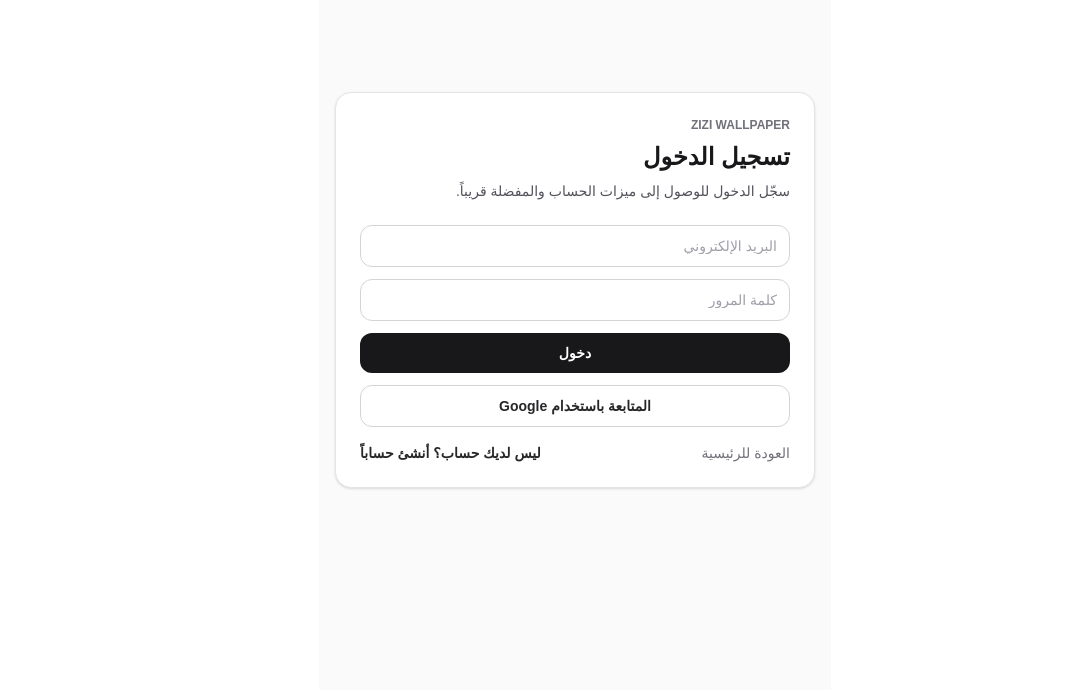
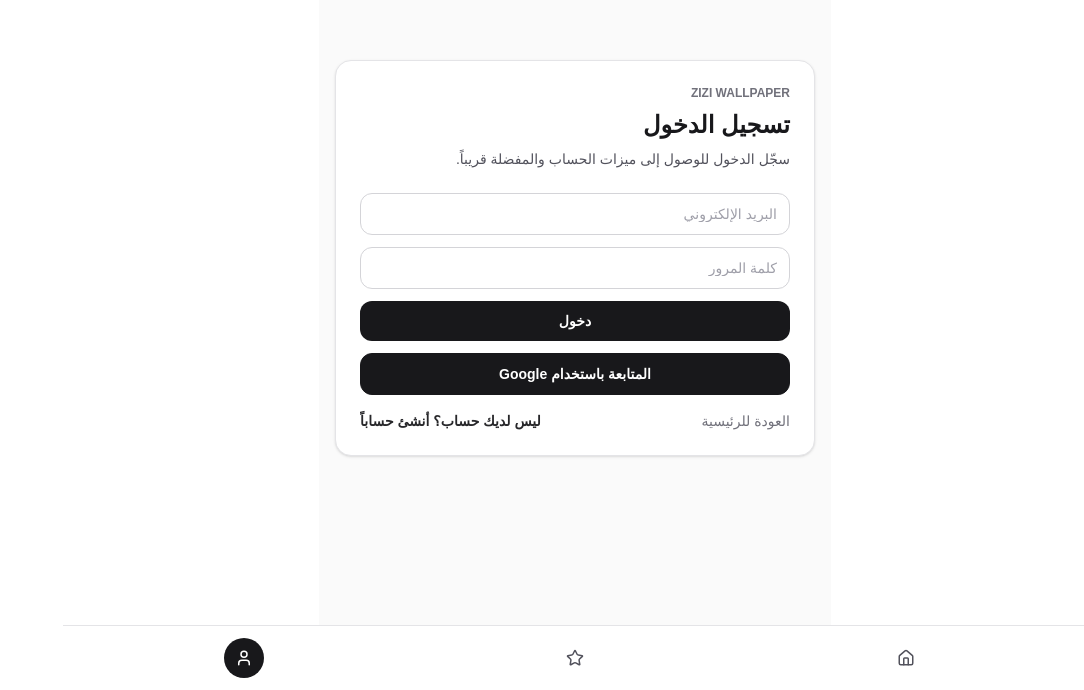
Before and after one commit to amina23aks/ziziwallpaper, a Next.js app: page /login in a window 1280 px wide. Shown: the part 110-800 px from the top of the page, without its empty margins (196-1280 px from the left). Built offline with nearby package versions, Linux system fonts and the light colour scheme; no server answers.

Commit message:
Polish auth nav icons and admin redirect behavior

```diff
--- /dev/null
+++ b/app/_components/mobile-bottom-nav.tsx
@@ -0,0 +1,38 @@
+"use client";
+
+import Link from "next/link";
+import { Home, Star, User } from "lucide-react";
+import { useAuth } from "@/app/_providers/auth-provider";
+
+export function MobileBottomNav({ activeTab }: { activeTab: "home" | "favorites" | "account" }) {
+  const { isSignedIn } = useAuth();
+  const accountHref = isSignedIn ? "/profile" : "/login";
+
+  const baseClassName = "inline-flex h-10 w-10 items-center justify-center rounded-full";
+
+  return (
+    <nav className="fixed inset-x-0 bottom-0 mx-auto flex w-full max-w-md items-center justify-around border-t border-zinc-200 bg-white px-4 py-3 sm:max-w-2xl lg:max-w-5xl">
+      <Link
+        href="/"
+        className={`${baseClassName} ${activeTab === "home" ? "bg-zinc-900 text-white" : "text-zinc-600"}`}
+        aria-label="الرئيسية"
+      >
+        <Home size={18} />
+      </Link>
+      <button
+        type="button"
+        className={`${baseClassName} ${activeTab === "favorites" ? "bg-zinc-900 text-white" : "text-zinc-600"}`}
+        aria-label="المفضلة"
+      >
+        <Star size={18} />
+      </button>
+      <Link
+        href={accountHref}
+        className={`${baseClassName} ${activeTab === "account" ? "bg-zinc-900 text-white" : "text-zinc-600"}`}
+        aria-label="الحساب"
+      >
+        <User size={18} />
+      </Link>
+    </nav>
+  );
+}
--- a/app/admin/layout.tsx
+++ b/app/admin/layout.tsx
@@ -1,6 +1,5 @@
 "use client";
 
-import Link from "next/link";
 import { useEffect } from "react";
 import { useRouter } from "next/navigation";
 import { useAuth } from "@/app/_providers/auth-provider";
@@ -12,10 +11,15 @@ export default function AdminLayout({ children }: { children: React.ReactNode })
   useEffect(() => {
     if (!isAuthLoading && !isSignedIn) {
       router.replace("/login");
+      return;
     }
-  }, [isAuthLoading, isSignedIn, router]);
 
-  if (isAuthLoading) {
+    if (!isAuthLoading && isSignedIn && userProfile && userProfile.role !== "admin") {
+      router.replace("/");
+    }
+  }, [isAuthLoading, isSignedIn, userProfile, router]);
+
+  if (isAuthLoading || (isSignedIn && !userProfile)) {
     return (
       <main className="mx-auto flex min-h-screen w-full max-w-4xl items-center justify-center px-4 text-sm text-zinc-500">
         جاري التحقق من الصلاحيات...
@@ -23,29 +27,8 @@ export default function AdminLayout({ children }: { children: React.ReactNode })
     );
   }
 
-  if (!isSignedIn) {
+  if (!isSignedIn || userProfile?.role !== "admin") {
     return null;
-  }
-
-  if (userProfile?.role !== "admin") {
-    return (
-      <main className="mx-auto flex min-h-screen w-full max-w-4xl items-center px-4">
-        <section className="w-full rounded-2xl border border-zinc-200 bg-white p-6 text-right shadow-sm">
-          <h1 className="text-xl font-bold text-zinc-900">غير مصرح لك بالدخول</h1>
-          <p className="mt-2 text-sm text-zinc-600">
-            هذه المنطقة متاحة فقط لحسابات الإدارة.
-          </p>
-          <div className="mt-4 flex justify-end gap-2">
-            <Link
-              href="/"
-              className="inline-flex items-center justify-center rounded-lg border border-zinc-300 px-4 py-2 text-sm font-semibold text-zinc-700"
-            >
-              العودة للرئيسية
-            </Link>
-          </div>
-        </section>
-      </main>
-    );
   }
 
   return <>{children}</>;
--- a/app/login/page.tsx
+++ b/app/login/page.tsx
@@ -6,6 +6,7 @@ import { useEffect, useState } from "react";
 import type { FirebaseError } from "firebase/app";
 import { signInWithEmail, signInWithGoogle, signUpWithEmail } from "@/lib/auth/auth";
 import { useAuth } from "@/app/_providers/auth-provider";
+import { MobileBottomNav } from "@/app/_components/mobile-bottom-nav";
 
 type AuthMode = "login" | "signup";
 
@@ -79,7 +80,7 @@ export default function LoginPage() {
   };
 
   return (
-    <main className="mx-auto flex min-h-screen w-full max-w-md items-center bg-zinc-50 px-4 py-8 sm:max-w-lg">
+    <main className="mx-auto flex min-h-screen w-full max-w-md items-center bg-zinc-50 px-4 py-8 pb-24 sm:max-w-lg">
       <section className="w-full rounded-2xl border border-zinc-200 bg-white p-5 shadow-sm sm:p-6">
         <div className="mb-6 space-y-2 text-right">
           <p className="text-xs font-semibold text-zinc-500">ZIZI WALLPAPER</p>
@@ -136,7 +137,7 @@ export default function LoginPage() {
           type="button"
           onClick={handleGoogleAuth}
           disabled={isSubmitting}
-          className="mt-3 inline-flex w-full items-center justify-center rounded-xl border border-zinc-300 px-4 py-2.5 text-sm font-semibold text-zinc-800 disabled:cursor-not-allowed disabled:opacity-60"
+          className="mt-3 inline-flex w-full items-center justify-center rounded-xl border border-zinc-900 bg-zinc-900 px-4 py-2.5 text-sm font-semibold text-white disabled:cursor-not-allowed disabled:opacity-60"
         >
           المتابعة باستخدام Google
         </button>
@@ -157,6 +158,7 @@ export default function LoginPage() {
           </button>
         </div>
       </section>
+      <MobileBottomNav activeTab="account" />
     </main>
   );
 }
--- a/app/page.tsx
+++ b/app/page.tsx
@@ -7,15 +7,12 @@ import { PublicWallpaperCard } from "@/app/_components/public-wallpaper-card";
 import { listActiveCategories } from "@/lib/firestore/categories";
 import { listQuestionPrompts } from "@/lib/firestore/question-prompts";
 import { listPublishedWallpapers } from "@/lib/firestore/wallpapers";
-import { useAuth } from "@/app/_providers/auth-provider";
+import { MobileBottomNav } from "@/app/_components/mobile-bottom-nav";
 import type { Category } from "@/types/category";
 import type { QuestionPrompt } from "@/types/question-prompt";
 import type { Wallpaper } from "@/types/wallpaper";
 
 export default function HomePage() {
-  const { isSignedIn } = useAuth();
-  const accountHref = isSignedIn ? "/profile" : "/login";
-
   const [wallpapers, setWallpapers] = useState<Wallpaper[]>([]);
   const [categories, setCategories] = useState<Category[]>([]);
   const [questionPrompts, setQuestionPrompts] = useState<QuestionPrompt[]>([]);
@@ -177,17 +174,7 @@ export default function HomePage() {
         )}
       </div>
 
-      <nav className="fixed inset-x-0 bottom-0 mx-auto flex w-full max-w-md items-center justify-around border-t border-zinc-200 bg-white px-4 py-3 sm:max-w-2xl lg:max-w-5xl">
-        <button type="button" className="text-sm font-bold text-zinc-900">
-          الرئيسية
-        </button>
-        <button type="button" className="text-sm font-semibold text-zinc-600">
-          المفضلة
-        </button>
-        <Link href={accountHref} className="text-sm font-semibold text-zinc-600">
-          الحساب
-        </Link>
-      </nav>
+<MobileBottomNav activeTab="home" />
     </main>
   );
 }
```
